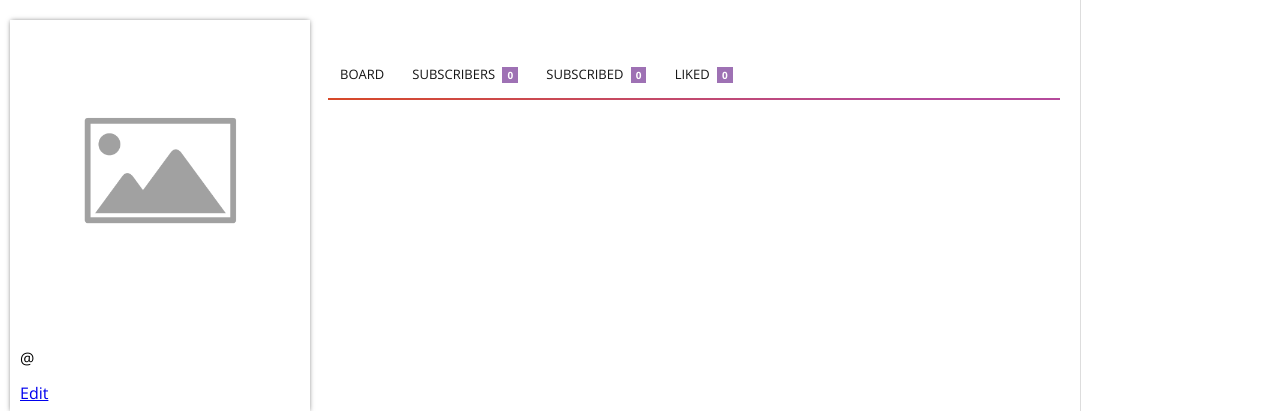
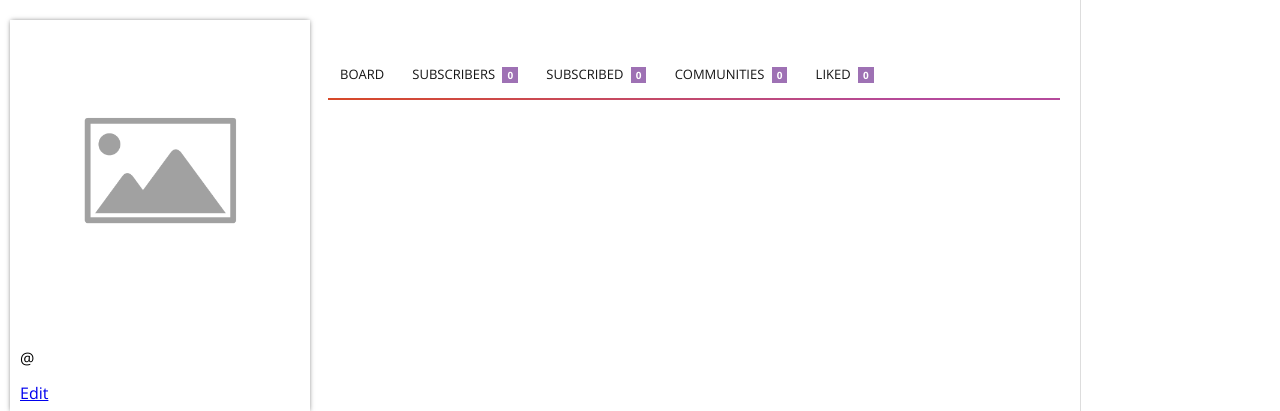
Before and after one commit to mozhario/thrill, a Django app: template apps/users/templates/users/user_detail.html in a window 1280 px wide. Shown: the part 40-451 px from the top of the page. Run offline with Django 3.2, Linux system fonts and the light colour scheme; the template is opened without the code that fills it, so the values that code supplies are empty; parts of the project's set-up code (start-up, migrations or seed data) failed here and were passed over.

Commit message:
Added communities tab to user detail

```diff
--- a/apps/communities/models.py
+++ b/apps/communities/models.py
@@ -14,6 +14,8 @@ class Community(Timestamps):
 
     subscriptions = GenericRelation(UserSubscription)
 
+    type='community'
+
     def short_link_or_id(self):
         return self.short_link or self.pk
 
--- a/apps/users/models.py
+++ b/apps/users/models.py
@@ -82,6 +82,9 @@ class User(AbstractUser):
     def subscribed_to_users(self):
         return helpers.filter_entities_by_type(self.subscribed_to, 'user')
 
+    def subscribed_to_communities(self):
+        return helpers.filter_entities_by_type(self.subscribed_to, 'community')
+
 
 
 class UserSubscription(models.Model):
--- a/apps/users/templates/users/user_detail.html
+++ b/apps/users/templates/users/user_detail.html
@@ -76,7 +76,13 @@
                 <li class="tab user-nav-item" data-tab="subscribed">
                     <a href="{% url "user_detail_subscribed" user.username %}">
                         Subscribed
-                        <span class="counter-label">{{ user.subscribed_to|length }}</span>
+                        <span class="counter-label">{{ user.subscribed_to_users|length }}</span>
+                    </a>
+                </li>
+                <li class="tab user-nav-item" data-tab="subscribed">
+                    <a href="{% url "user_detail_communities" user.username %}">
+                        Communities
+                        <span class="counter-label">{{ user.subscribed_to_communities|length }}</span>
                     </a>
                 </li>
                 <li class="tab user-nav-item" data-tab="liked">
--- a/apps/users/urls.py
+++ b/apps/users/urls.py
@@ -6,6 +6,7 @@ urlpatterns = [
     url(r'^users/(?P<username>[\w.@+-]+)/$', views.UserDetail.as_view(), name='user_detail'),
     url(r'^users/(?P<username>[\w.@+-]+)/subscribers/$', views.UserDetailSubscribers.as_view(), name='user_detail_subscribers'),
     url(r'^users/(?P<username>[\w.@+-]+)/subscribed/$', views.UserDetailSubscribed.as_view(), name='user_detail_subscribed'),
+    url(r'^users/(?P<username>[\w.@+-]+)/communities/$', views.UserDetailCommunities.as_view(), name='user_detail_communities'),
     url(r'^users/(?P<username>[\w.@+-]+)/liked/$', views.UserDetailLiked.as_view(), name='user_detail_liked'),
     url(r'^users/subscribe/(?P<user_id>\d+)/$', views.SubscribeToUser.as_view(), name='user_subscribe'),
     url(r'^users/unsubscribe/(?P<user_id>\d+)/$', views.UnsubscribeFromUser.as_view(), name='user_unsubscribe'),
--- a/apps/users/views.py
+++ b/apps/users/views.py
@@ -36,6 +36,10 @@ class UserDetailSubscribers(UserDetail):
 
 class UserDetailSubscribed(UserDetail):
     template_name = 'users/partials/tab_subscribed.html'
+
+
+class UserDetailCommunities(UserDetail):
+    template_name = 'users/partials/tab_communities.html'
 
 
 class UserDetailLiked(UserDetail):
```
Also changed, not shown: apps/users/templates/users/partials/tab_communities.html (+11 -0 lines).
